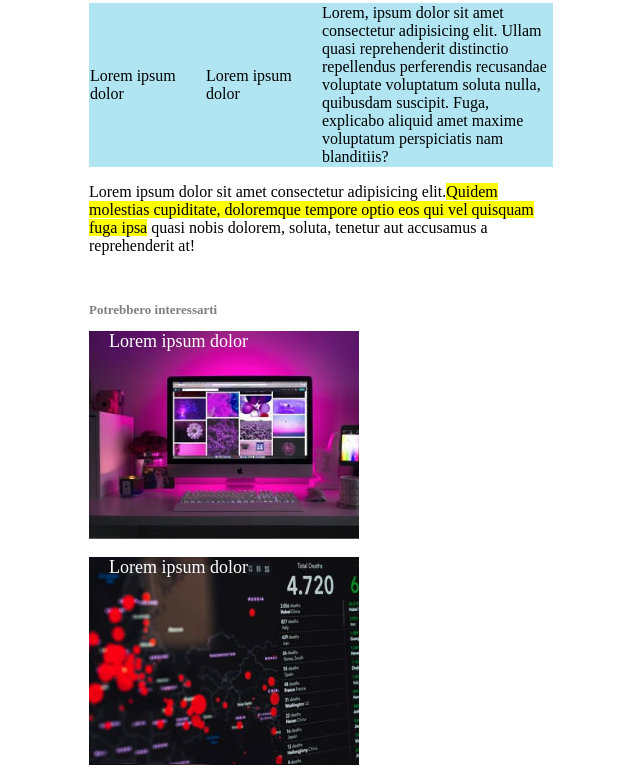
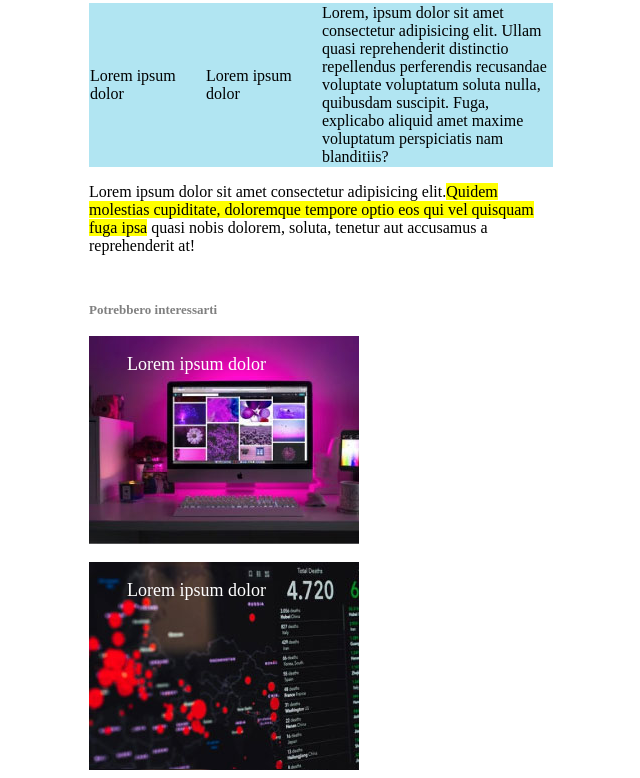
Before and after one commit to damianolagana/html-css-booleaner, a plain HTML site: page index.html in a window 1280 px wide. Shown: the part 2224-3002 px from the top of the page, without its empty margins (319-959 px from the left). Drawn offline with Linux system fonts and the light colour scheme.

Commit message:
fix(footer): upgrade footer

```diff
--- a/css/style.css
+++ b/css/style.css
@@ -86,6 +86,7 @@ footer h3{
 
 .Loremimg{
     margin-left: 20px;
+    padding: 1em;
 }
 
 #Scatola{
--- a/index.html
+++ b/index.html
@@ -86,11 +86,11 @@
     <footer>
         <h3>Potrebbero interessarti</h3>
         <div id="imgfoot1">
-            <span class="Loremimg">Lorem ipsum dolor</span>
+            <p class="Loremimg">Lorem ipsum dolor</p>
         </div>
-        <br>
+
         <div id="imgfoot2">
-            <spam class="Loremimg">Lorem ipsum dolor</spam>
+            <p class="Loremimg">Lorem ipsum dolor</p>
         </div>
     </footer>
    </div>
```
